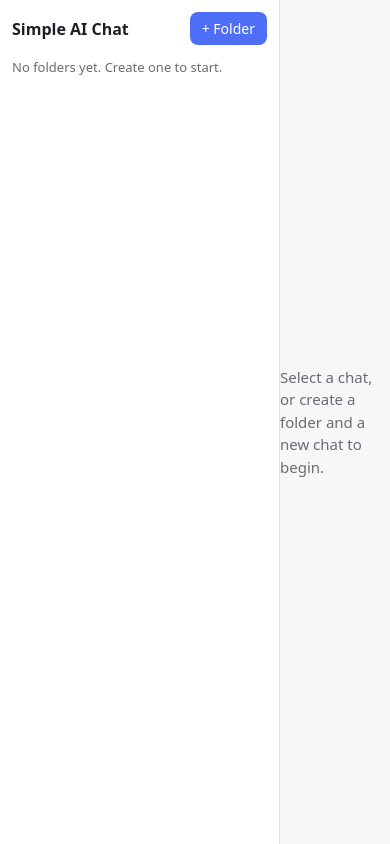
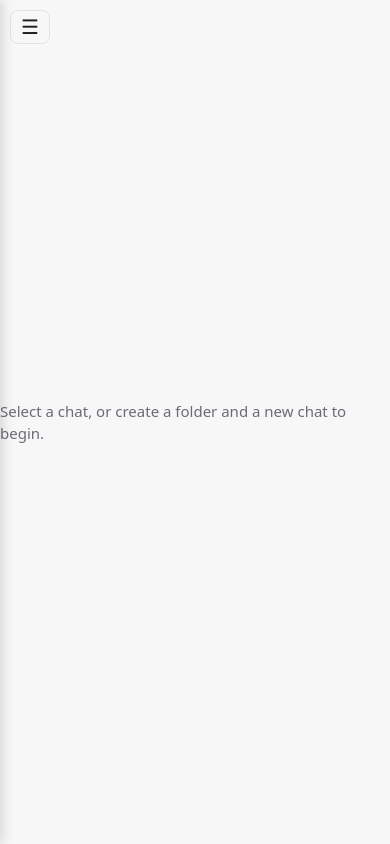
Before and after one commit to hsh814/transparent-llm-webui, a FastAPI app: page / in a window 390 px wide. Run offline with FastAPI, Linux system fonts and the light colour scheme.

Commit message:
Mobile support

```diff
--- a/static/app.css
+++ b/static/app.css
@@ -162,6 +162,15 @@ body {
 .param-row { display: flex; flex-direction: column; gap: 2px; }
 
 .param-value { font-weight: 600; color: var(--text); }
+
+.params-toggle summary {
+  cursor: pointer;
+  color: var(--muted);
+  font-size: 13px;
+  user-select: none;
+}
+
+.params-toggle[open] summary { margin-bottom: 8px; }
 
 .advanced { font-size: 13px; color: var(--muted); }
 
@@ -345,3 +354,100 @@ input[type="range"] { width: 140px; }
   justify-content: center;
   color: var(--muted);
 }
+
+/* --- mobile drawer --- */
+
+.menu-btn {
+  display: none;
+  background: transparent;
+  border: 1px solid var(--border);
+  border-radius: 8px;
+  color: var(--text);
+  font-size: 20px;
+  line-height: 1;
+  padding: 6px 10px;
+  cursor: pointer;
+}
+
+.scrim {
+  display: none;
+  position: fixed;
+  inset: 0;
+  background: rgba(0, 0, 0, 0.4);
+  z-index: 20;
+}
+
+@media (max-width: 640px) {
+  .layout {
+    grid-template-columns: 1fr;
+  }
+
+  .sidebar {
+    position: fixed;
+    top: 0;
+    left: 0;
+    bottom: 0;
+    width: 280px;
+    max-width: 85vw;
+    z-index: 30;
+    transform: translateX(-100%);
+    transition: transform 0.2s ease;
+    box-shadow: 2px 0 12px rgba(0, 0, 0, 0.15);
+  }
+
+  .layout.nav-open .sidebar {
+    transform: translateX(0);
+  }
+
+  .layout.nav-open .scrim {
+    display: block;
+  }
+
+  .main {
+    width: 100%;
+  }
+
+  .menu-btn {
+    display: inline-flex;
+    align-items: center;
+    justify-content: center;
+    position: fixed;
+    top: 10px;
+    left: 10px;
+    z-index: 25;
+  }
+
+  .chat-header {
+    padding-left: 48px;
+  }
+
+  .param-row {
+    width: 100%;
+  }
+
+  .params-toggle {
+    width: 100%;
+  }
+
+  input[type="range"] {
+    width: 100%;
+    max-width: 200px;
+  }
+
+  .composer {
+    padding: 10px;
+  }
+
+  .composer textarea {
+    min-height: 44px;
+    font-size: 16px; /* prevent iOS zoom-to-focus */
+  }
+
+  .message-list {
+    padding: 10px;
+  }
+
+  .message {
+    max-width: 100%;
+  }
+}
--- a/templates/_chat_surface.html
+++ b/templates/_chat_surface.html
@@ -14,9 +14,12 @@
   {% with models=ctx.models, usage=ctx.usage, ctx_cap=ctx.ctx_cap %}
   {% include "_model_selector.html" %}
   {% endwith %}
-  {% with ctx_cap=ctx.ctx_cap %}
-  {% include "_params_panel.html" %}
-  {% endwith %}
+  <details class="params-toggle" open>
+    <summary>Parameters</summary>
+    {% with ctx_cap=ctx.ctx_cap %}
+    {% include "_params_panel.html" %}
+    {% endwith %}
+  </details>
 </div>
 {% include "_system_prompt.html" %}
 <div id="message-list" class="message-list">
--- a/templates/base.html
+++ b/templates/base.html
@@ -10,12 +10,45 @@
 </head>
 <body hx-ext="sse">
 <script>
+  // Parameters fold: collapsed on phones, expanded on larger screens.
+  // The template renders it open; sync to the viewport so mobile starts
+  // folded and desktop keeps the full panel. Re-run after chat-surface
+  // swaps, which re-create the details element.
+  function syncParamsToggle() {
+    var paramsToggle = document.querySelector('.params-toggle');
+    if (!paramsToggle) { return; }
+    var mobile = window.matchMedia('(max-width: 640px)').matches;
+    if (mobile) {
+      paramsToggle.removeAttribute('open');
+    } else {
+      paramsToggle.setAttribute('open', '');
+    }
+  }
   // Keep the latest message visible: scroll the message list to bottom
   // after any swap into it, and on initial load.
+  document.body.addEventListener('htmx:oobAfterSwap', function (evt) {
+    // OOB swaps (e.g. the chat surface returned by + New chat) fire
+    // htmx:oobAfterSwap on the swapped element, not htmx:afterSwap.
+    var t = evt.target;
+    if (t && t.id === 'chat-surface') {
+      var layout = document.querySelector('.layout');
+      if (layout) { layout.classList.remove('nav-open'); }
+      var btn = document.querySelector('.menu-btn');
+      if (btn) { btn.setAttribute('aria-expanded', 'false'); }
+      syncParamsToggle();
+    }
+  });
   document.body.addEventListener('htmx:afterSwap', function (evt) {
     var t = evt.detail && evt.detail.target;
     if (t && t.id === 'message-list') {
       t.scrollTop = t.scrollHeight;
+    } else if (t && t.id === 'chat-surface') {
+      // A session was selected (or created): close the mobile drawer.
+      var layout = document.querySelector('.layout');
+      if (layout) { layout.classList.remove('nav-open'); }
+      var btn = document.querySelector('.menu-btn');
+      if (btn) { btn.setAttribute('aria-expanded', 'false'); }
+      syncParamsToggle();
     }
   });
   document.body.addEventListener('htmx:sseMessage', function (evt) {
@@ -34,6 +67,33 @@
   document.addEventListener('DOMContentLoaded', function () {
     var list = document.getElementById('message-list');
     if (list) { list.scrollTop = list.scrollHeight; }
+
+    // Mobile drawer: hamburger toggles, scrim and Escape close.
+    var layout = document.querySelector('.layout');
+    var menuBtn = document.querySelector('.menu-btn');
+    var scrim = document.querySelector('.scrim');
+    if (layout && menuBtn) {
+      menuBtn.addEventListener('click', function () {
+        var open = layout.classList.toggle('nav-open');
+        menuBtn.setAttribute('aria-expanded', open ? 'true' : 'false');
+      });
+    }
+    if (layout && scrim) {
+      scrim.addEventListener('click', function () {
+        layout.classList.remove('nav-open');
+        if (menuBtn) { menuBtn.setAttribute('aria-expanded', 'false'); }
+      });
+    }
+    document.addEventListener('keydown', function (e) {
+      if (e.key === 'Escape' && layout && layout.classList.contains('nav-open')) {
+        layout.classList.remove('nav-open');
+        if (menuBtn) { menuBtn.setAttribute('aria-expanded', 'false'); }
+      }
+    });
+
+    // Parameters fold: sync to viewport (function defined above).
+    syncParamsToggle();
+    window.addEventListener('resize', syncParamsToggle);
   });
 </script>
 {% block body %}{% endblock %}
--- a/templates/index.html
+++ b/templates/index.html
@@ -1,6 +1,7 @@
 {% extends "base.html" %}
 {% block body %}
 <div class="layout">
+  <button class="menu-btn" type="button" aria-label="Toggle chats" aria-expanded="false">☰</button>
   <aside class="sidebar">
     <div class="sidebar-header">
       <h1>Simple AI Chat</h1>
@@ -22,5 +23,6 @@
       {% include "_chat_surface.html" %}
     </div>
   </main>
+  <div class="scrim" aria-hidden="true"></div>
 </div>
 {% endblock %}
```
